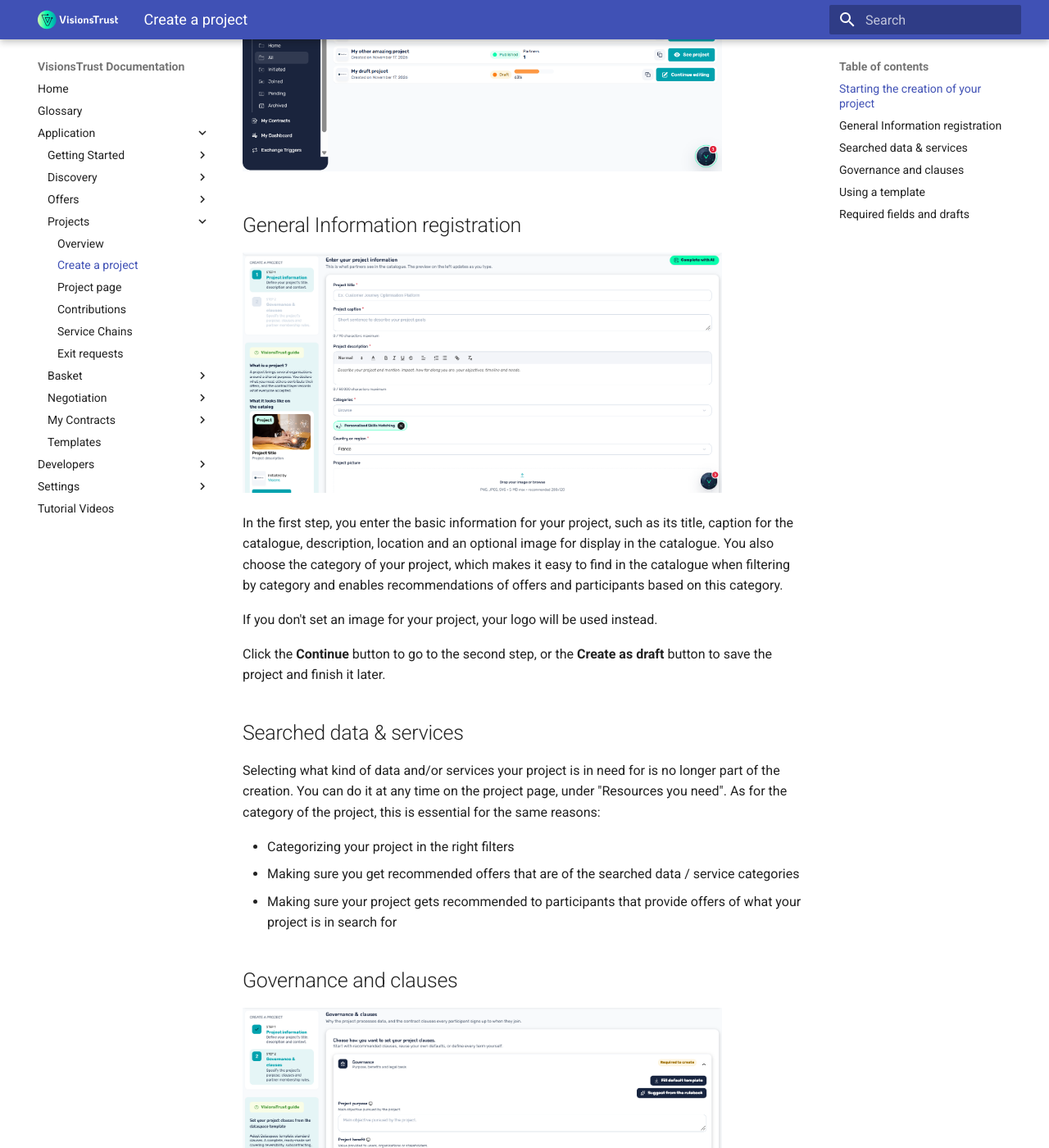
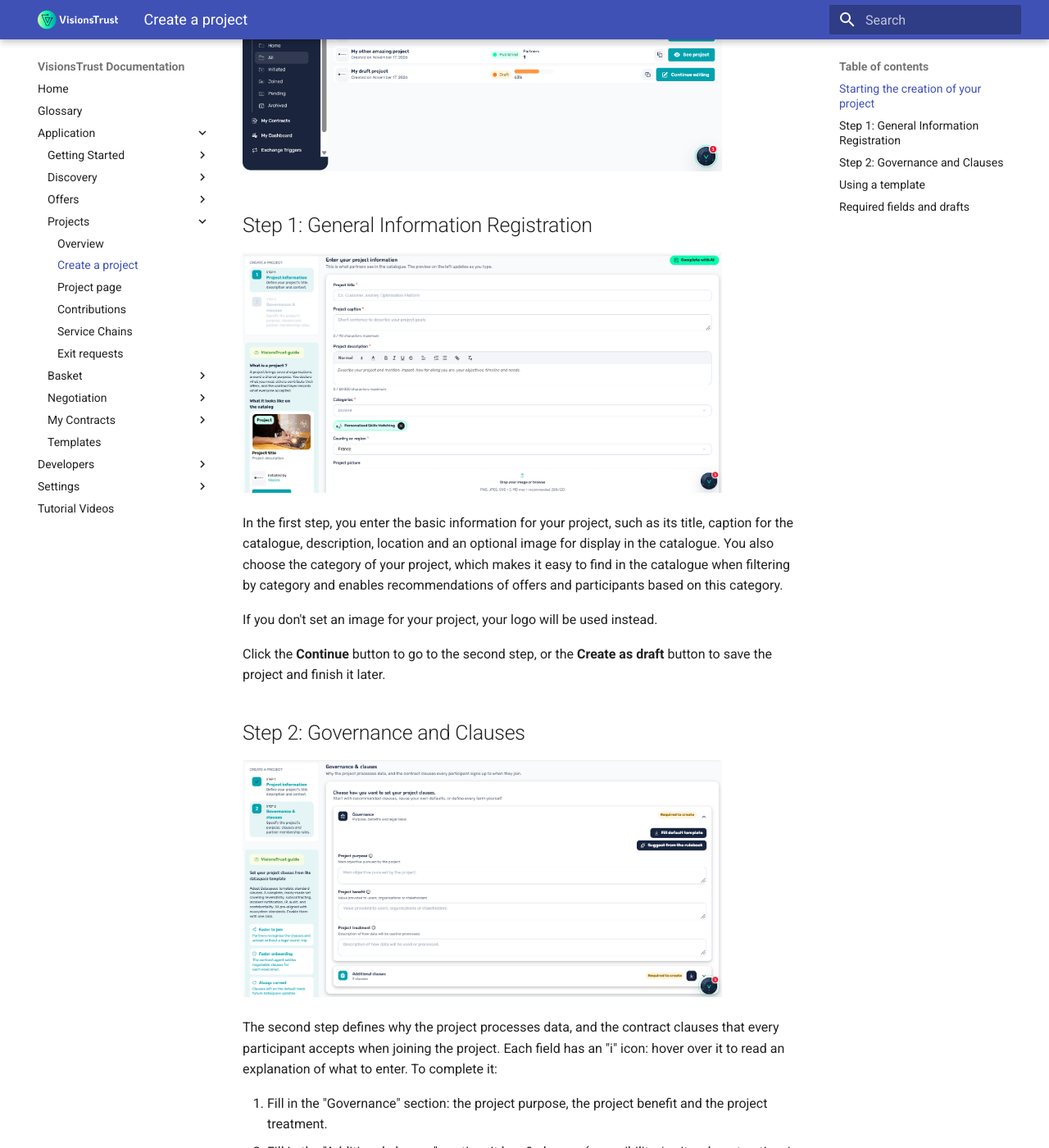
Before and after one commit to VisionsOfficial/visionstrust-docs, an MkDocs documentation site: the page built from docs/application/projects/creating-a-project.md, in a window 1280 px wide and 1400 px high, scrolled down 549 px. Shown: the whole window at 82% size. Built offline with MkDocs 1.6.1 and Material for MkDocs 9.7.7, drawn with Linux system fonts in a browser that asks for light colours.

Commit message:
docs: move the searched data and services benefits to the Project page

```diff
--- a/docs/application/projects/creating-a-project.md
+++ b/docs/application/projects/creating-a-project.md
@@ -13,7 +13,7 @@ On the My Projects page, there is a "Create a new project" button at the top rig
 <p><img src="../../images/projects.png" alt="My Projects Page" width="85%"></p>
 
 
-## General Information registration
+## Step 1: General Information Registration
 
 <p><img src="../../images/creating-a-project-step1.png" alt="Creating a project, step 1" width="85%"></p>
 
@@ -23,15 +23,7 @@ If you don't set an image for your project, your logo will be used instead.
 
 Click the **Continue** button to go to the second step, or the **Create as draft** button to save the project and finish it later.
 
-## Searched data & services
-
-Selecting what kind of data and/or services your project is in need for is no longer part of the creation. You can do it at any time on the project page, under "Resources you need". As for the category of the project, this is essential for the same reasons:
-
-- Categorizing your project in the right filters
-- Making sure you get recommended offers that are of the searched data / service categories
-- Making sure your project gets recommended to participants that provide offers of what your project is in search for
-
-## Governance and clauses
+## Step 2: Governance and Clauses
 
 <p><img src="../../images/creating-a-project-step2.png" alt="Creating a project, step 2" width="85%"></p>
 
```
Also changed, not shown: docs/application/projects/project-settings.md (+1 -1 lines).
